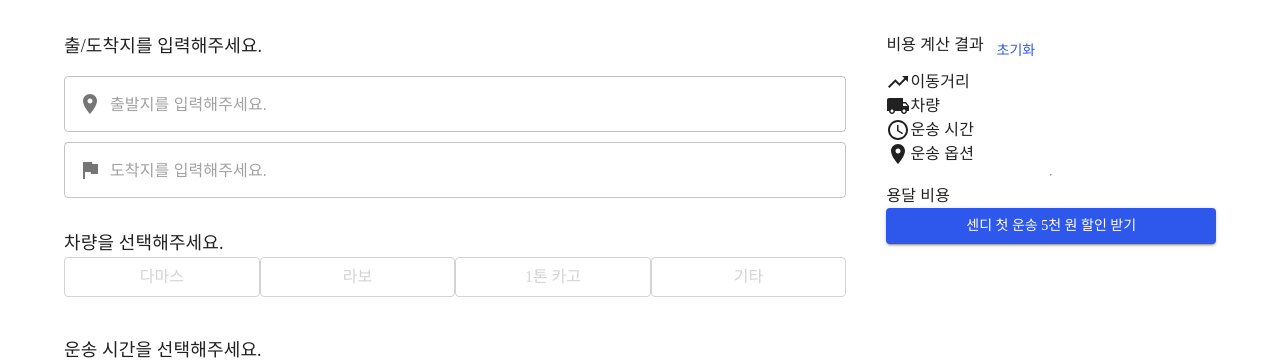
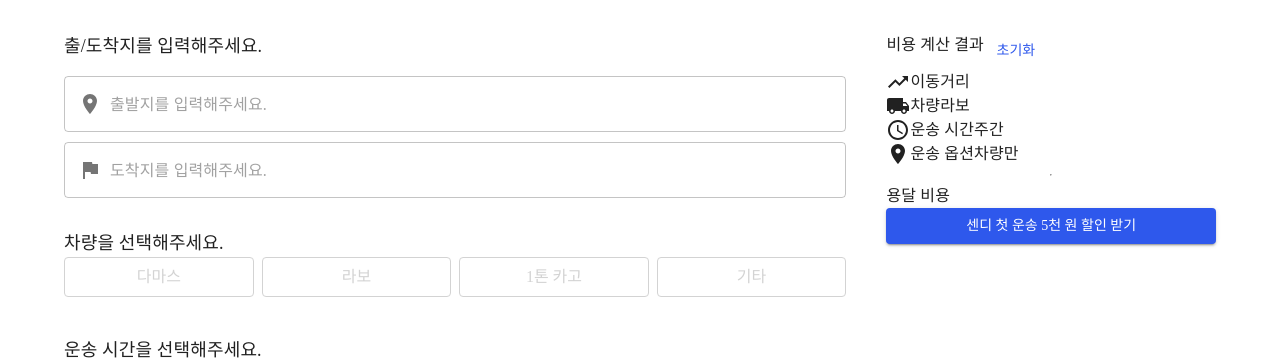
Before and after one commit to Ji-Hyeon212/sendy_toy, a React (Create React App) app: page / in a window 1280 px wide. Shown: the part 816-1176 px from the top of the page. Built offline with nearby package versions, Linux system fonts and the light colour scheme.

Commit message:
용달 정보 상태 추가

```diff
--- a/src/pages/landing/Main.tsx
+++ b/src/pages/landing/Main.tsx
@@ -11,7 +11,7 @@ import Part5 from "./Part5";
 import Part6 from "./Part6";
 import Part7 from "./Part7";
 import Login from "./Login";
-import CalcCost from "./calcCost";
+import CalcCost from "./CalcCost";
 
 const theme = createTheme();
 
--- a/src/pages/landing/calcCost.tsx
+++ b/src/pages/landing/calcCost.tsx
@@ -55,8 +55,11 @@ const SelectButton = styled(Button)({
   },
 });
 
-const calcCost = () => {
-  //const [carType, setCarType] = useState{''};
+const CalcCost = () => {
+  const [carType, setCarType] = useState("라보");
+  const [transportTime, setTransportTime] = useState("주간");
+  const [transportOption, setTransportOption] = useState("차량만");
+  const [isBtnClicked, setisBtnClicked] = useState(false);
 
   return (
     <ThemeProvider theme={theme}>
@@ -129,24 +132,44 @@ const calcCost = () => {
                 <Typography fontSize={18} align="left">
                   차량을 선택해주세요.
                 </Typography>
-                <Grid container>
+                <Grid container spacing={1}>
                   <Grid item xs={3}>
-                    <SelectButton variant="outlined" fullWidth>
+                    <SelectButton
+                      variant="outlined"
+                      fullWidth
+                      disableRipple
+                      onClick={() => setCarType("다마스")}
+                    >
                       다마스
                     </SelectButton>
                   </Grid>
                   <Grid item xs={3}>
-                    <SelectButton variant="outlined" fullWidth>
+                    <SelectButton
+                      variant="outlined"
+                      fullWidth
+                      disableRipple
+                      onClick={() => setCarType("라보")}
+                    >
                       라보
                     </SelectButton>
                   </Grid>
                   <Grid item xs={3}>
-                    <SelectButton variant="outlined" fullWidth>
+                    <SelectButton
+                      variant="outlined"
+                      fullWidth
+                      disableRipple
+                      onClick={() => setCarType("1톤 카고")}
+                    >
                       1톤 카고
                     </SelectButton>
                   </Grid>
                   <Grid item xs={3}>
-                    <SelectButton variant="outlined" fullWidth>
+                    <SelectButton
+                      variant="outlined"
+                      fullWidth
+                      disableRipple
+                      onClick={() => setisBtnClicked(true)}
+                    >
                       기타
                     </SelectButton>
                   </Grid>
@@ -162,6 +185,7 @@ const calcCost = () => {
                       variant="outlined"
                       startIcon={<WbSunnyIcon />}
                       fullWidth
+                      onClick={() => setTransportTime("주간")}
                     >
                       <Typography>주간</Typography>
                       <Typography>08:00 ~ 18:00</Typography>
@@ -172,6 +196,7 @@ const calcCost = () => {
                       variant="outlined"
                       startIcon={<Brightness3Icon />}
                       fullWidth
+                      onClick={() => setTransportTime("야간")}
                     >
                       <Typography>야간</Typography>
                       <Typography>18:00 ~ 08:00</Typography>{" "}
@@ -185,22 +210,38 @@ const calcCost = () => {
                 </Typography>
                 <Grid container>
                   <Grid item xs={3}>
-                    <SelectButton variant="outlined" fullWidth>
+                    <SelectButton
+                      variant="outlined"
+                      fullWidth
+                      onClick={() => setTransportOption("차량만")}
+                    >
                       본인이 직접 옮김
                     </SelectButton>
                   </Grid>
                   <Grid item xs={3}>
-                    <SelectButton variant="outlined" fullWidth>
+                    <SelectButton
+                      variant="outlined"
+                      fullWidth
+                      onClick={() => setTransportOption("상하차")}
+                    >
                       상하차만 도움
                     </SelectButton>
                   </Grid>
                   <Grid item xs={3}>
-                    <SelectButton variant="outlined" fullWidth>
+                    <SelectButton
+                      variant="outlined"
+                      fullWidth
+                      onClick={() => setTransportOption("상하차 및 운반")}
+                    >
                       상하차 및 운반 도움
                     </SelectButton>
                   </Grid>
                   <Grid item xs={3}>
-                    <SelectButton variant="outlined" fullWidth>
+                    <SelectButton
+                      variant="outlined"
+                      fullWidth
+                      onClick={() => setTransportOption("기사 + 인부 1명")}
+                    >
                       운반 도움+인부 1명
                     </SelectButton>
                   </Grid>
@@ -213,7 +254,8 @@ const calcCost = () => {
                 <Typography>비용 계산 결과</Typography>
                 <Button>초기화</Button>
               </Stack>
-              <Stack direction={"column"} borderColor={"lightgray"}>
+              <Box sx={{ borderColor: "lightgray" }}>
+                <Stack direction={"column"}>
                   <Stack direction={"row"}>
                     <TrendingUpIcon />
                     <Typography>이동거리</Typography>
@@ -221,14 +263,17 @@ const calcCost = () => {
                   <Stack direction={"row"}>
                     <LocalShippingIcon />
                     <Typography>차량</Typography>
+                    <Box>{carType}</Box>
                   </Stack>
                   <Stack direction={"row"}>
                     <AccessTimeIcon />
                     <Typography>운송 시간</Typography>
+                    <Box>{transportTime}</Box>
                   </Stack>
                   <Stack direction={"row"}>
                     <LocationOnIcon />
                     <Typography>운송 옵션</Typography>
+                    <Box>{transportOption}</Box>
                   </Stack>
                   <hr />
                   <Stack direction={"row"}>
@@ -238,6 +283,7 @@ const calcCost = () => {
                     센디 첫 운송 5천 원 할인 받기
                   </Button>
                 </Stack>
+              </Box>
             </Stack>
           </Stack>
         </Box>
@@ -246,4 +292,4 @@ const calcCost = () => {
   );
 };
 
-export default calcCost;
+export default CalcCost;
```
Lines whose indentation alone changed are shown as unchanged.
